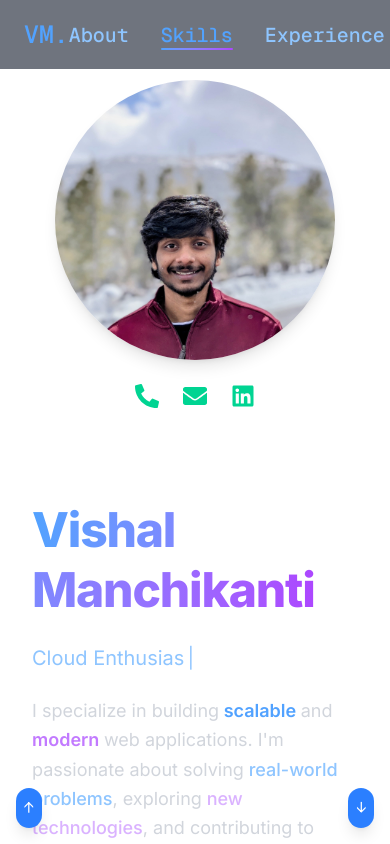
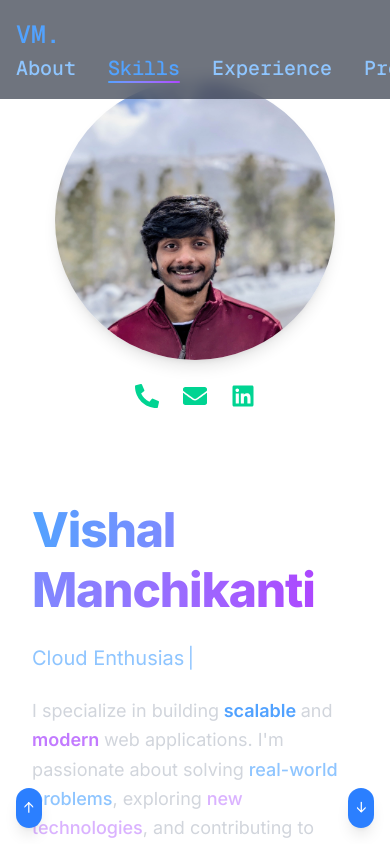
Before and after one commit to vishalmanchikanti/portfolio-site, a Next.js app: page / in a window 390 px wide. Shown: the top 844 px of the page. Built offline with nearby package versions, Linux system fonts and the light colour scheme.

Commit message:
Fix mobile responsivess for header and nav

```diff
--- a/src/components/Header.tsx
+++ b/src/components/Header.tsx
@@ -110,13 +110,13 @@ const Header: React.FC = () => {
   return (
     <>
       <header
-        className={`fixed top-0 left-0 w-full z-50 transition-colors duration-300 ${
+        className={`fixed top-0 left-0 z-50 w-full bg-gray-900 transition-colors duration-300 ${
           scrolled
             ? "bg-gray-900/95 shadow-md"
             : "bg-gray-900/60 backdrop-blur-sm"
         }`}
       >
-        <nav className="relative flex justify-between items-center max-w-7xl mx-auto px-6 py-4">
+        <nav className="relative w-full flex flex-wrap items-center justify-between max-w-7xl mx-auto px-4 sm:px-6 py-4">
           <span
             className="text-blue-400 font-medium text-[1.55rem] cursor-pointer hover:text-blue-300 transition"
             onClick={() => scrollToSection("hero")}
--- a/src/styles/globals.css
+++ b/src/styles/globals.css
@@ -5,11 +5,14 @@
   --foreground: #171717;
 }
 
-@theme inline {
-  --color-background: var(--background);
-  --color-foreground: var(--foreground);
-  --font-sans: var(--font-geist-sans);
-  --font-mono: var(--font-geist-mono);
+html,
+body {
+  background-color: #111827; /* Tailwind's gray-900 */
+  color: white;
+}
+
+body {
+  overflow-x: hidden;
 }
 
 @media (prefers-color-scheme: dark) {
@@ -19,7 +22,7 @@
   }
 }
 
-html{
+html {
   scroll-behavior: smooth;
   font-size: 16px;
 }
```
